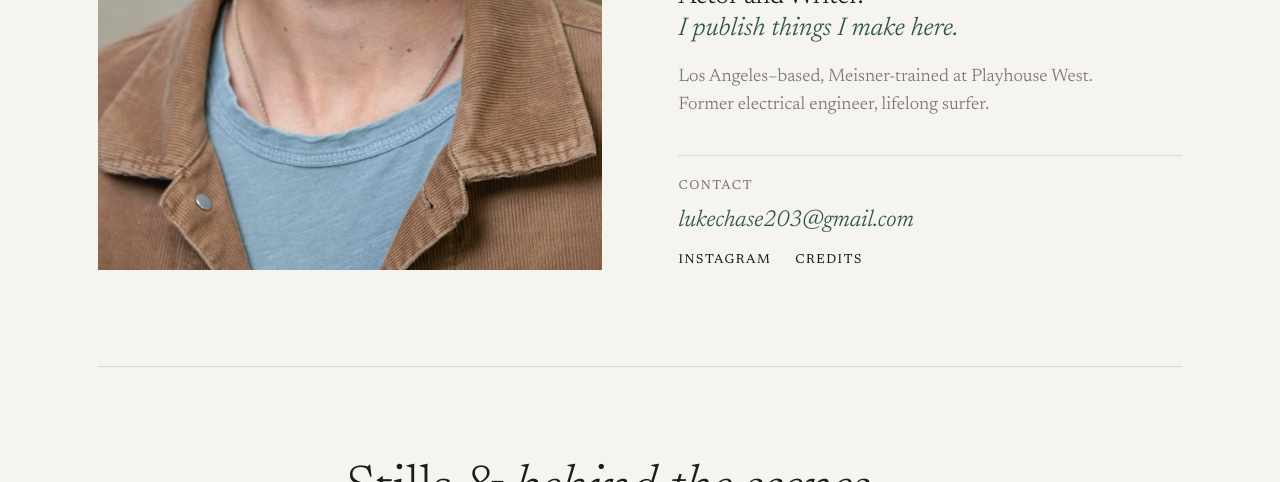
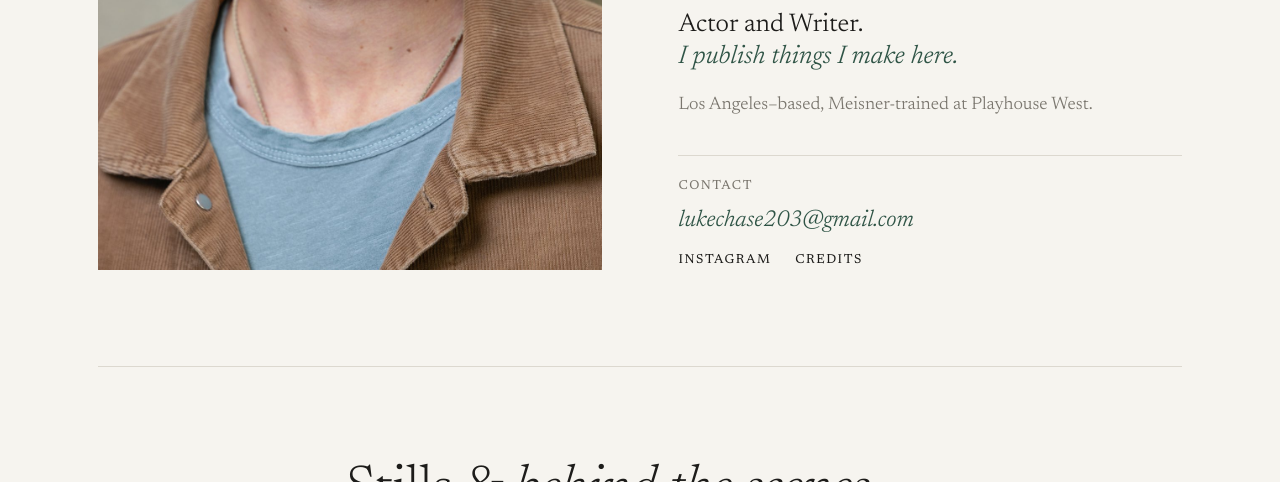
Before and after one commit to teddyhawke/lukechase, a plain HTML site: page index.html in a window 1280 px wide. Shown: the part 618-1100 px from the top of the page. Drawn offline with nearby package versions, Linux system fonts and the light colour scheme.

Commit message:
Home: trim intro line
Co-Authored-By: Claude Opus 5.5 <noreply@anthropic.com>
Claude-Session: https://claude.ai/code/session_01PBdJsBZNzCMrB9vVgyirLy

```diff
--- a/index.html
+++ b/index.html
@@ -31,7 +31,7 @@
     <div class="hero-text">
       <h1 class="fade">Luke<br><em>Chase</em></h1>
       <p class="mission fade">Actor and Writer.<br><em>I publish things I make here.</em></p>
-      <p class="about-line fade">Los Angeles–based, Meisner-trained at Playhouse West. Former electrical engineer, lifelong surfer.</p>
+      <p class="about-line fade">Los Angeles–based, Meisner-trained at Playhouse West.</p>
       <div class="contact-block fade" id="contact">
         <span class="sc mute">Contact</span>
         <a class="email link" href="mailto:lukechase203@gmail.com">lukechase203@gmail.com</a>
```
